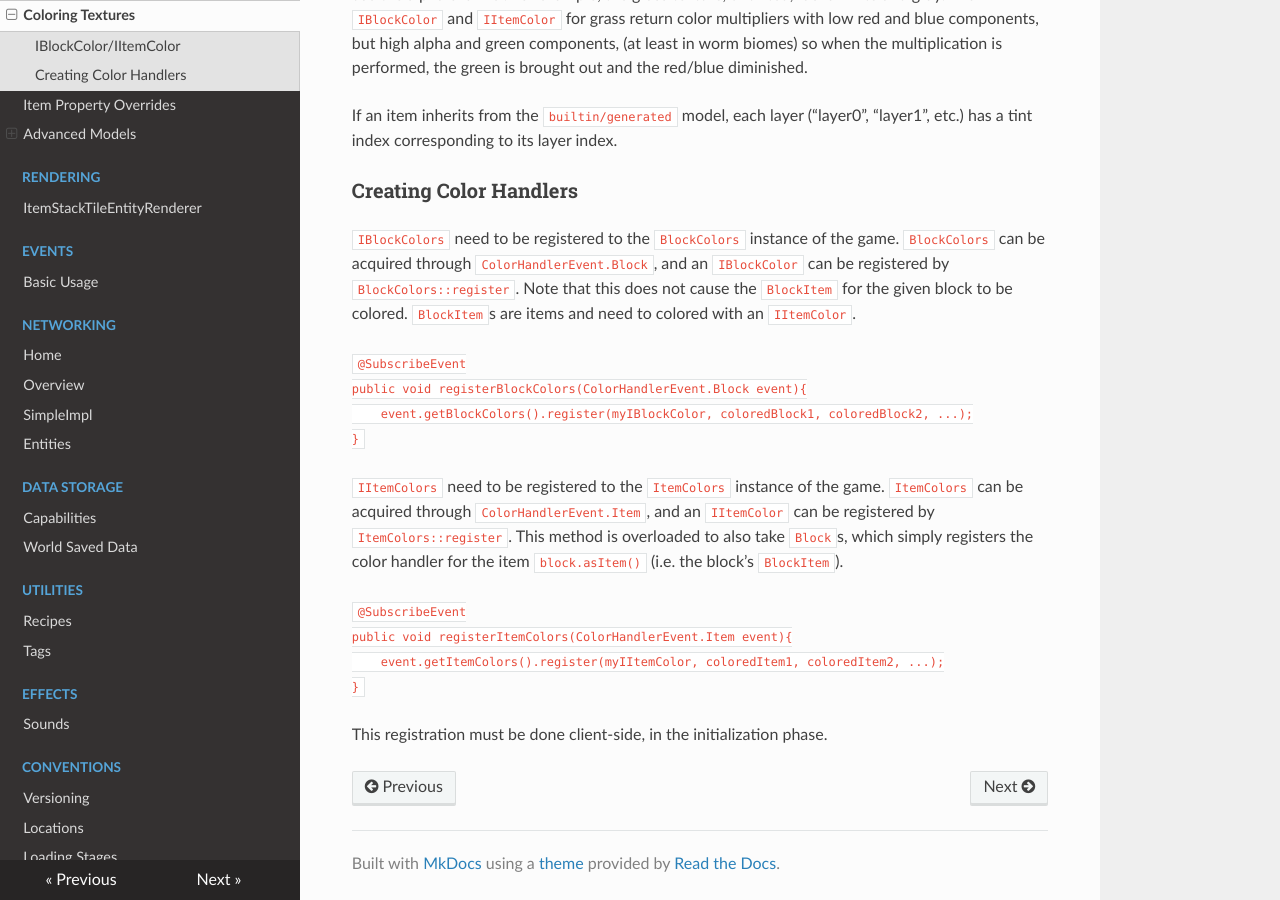
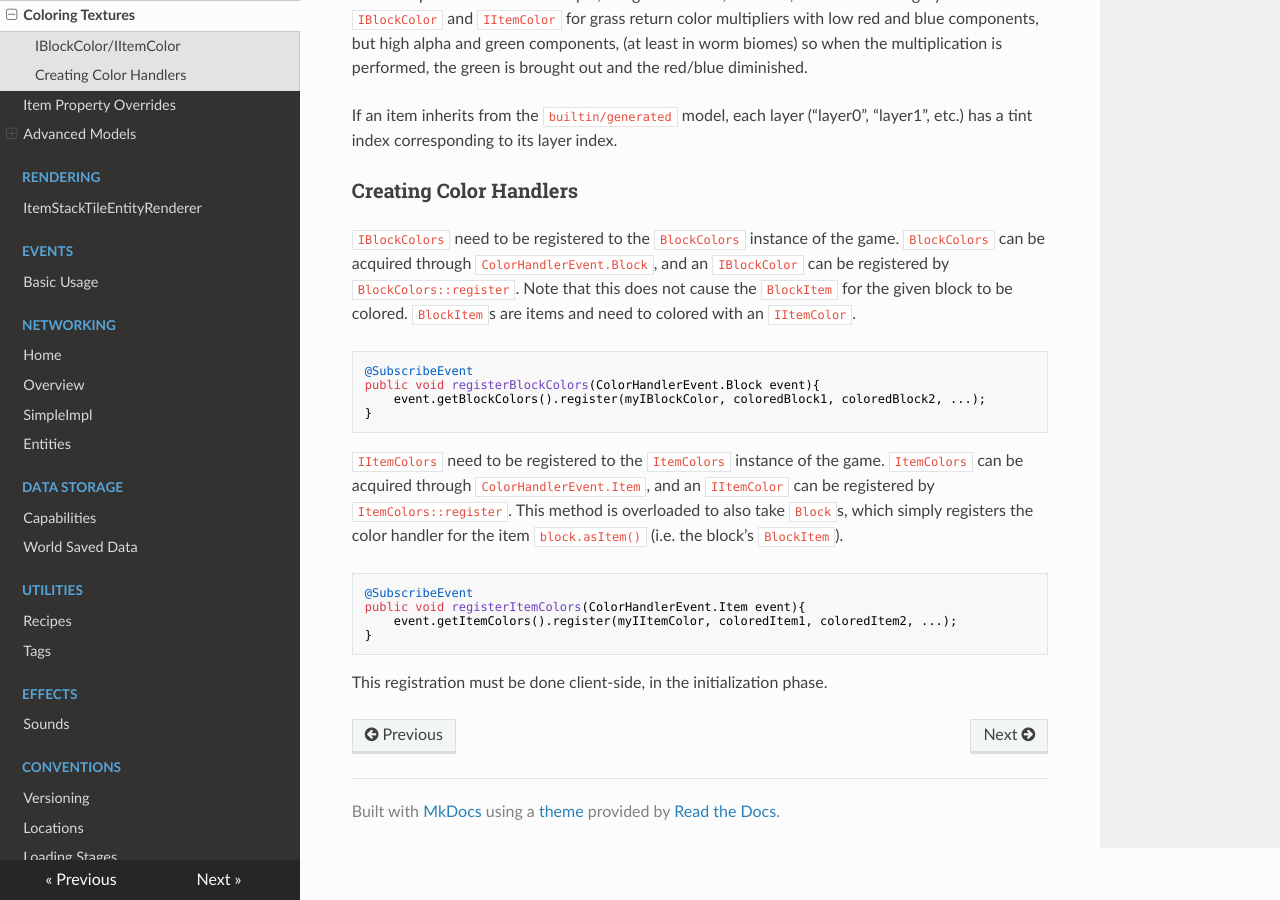
Before and after one commit to MinecraftForge/Documentation, an MkDocs documentation site: the page built from docs/models/color.md, in a window 1280 px wide and 900 px high, scrolled down 522 px. Built offline with MkDocs 1.6.1, drawn with Linux system fonts in a browser that asks for light colours; nearby versions of some CDN libraries.

Commit message:
fix formatting on example methods

````diff
--- a/docs/models/color.md
+++ b/docs/models/color.md
@@ -13,21 +13,21 @@ If an item inherits from the `builtin/generated` model, each layer ("layer0", "l
 
 `IBlockColors` need to be registered to the `BlockColors` instance of the game. `BlockColors` can be acquired through `ColorHandlerEvent.Block`, and an `IBlockColor` can be registered by `BlockColors::register`. Note that this does not cause the `BlockItem` for the given block to be colored. `BlockItem`s are items and need to colored with an `IItemColor`.
 
-`
+```java
 @SubscribeEvent
 public void registerBlockColors(ColorHandlerEvent.Block event){
     event.getBlockColors().register(myIBlockColor, coloredBlock1, coloredBlock2, ...);
 }
-`
+```
 
 `IItemColors` need to be registered to the `ItemColors` instance of the game. `ItemColors` can be acquired through `ColorHandlerEvent.Item`, and an `IItemColor` can be registered by `ItemColors::register`. This method is overloaded to also take `Block`s, which simply registers the color handler for the item `block.asItem()` (i.e. the block's `BlockItem`).
 
-`
+```java
 @SubscribeEvent
 public void registerItemColors(ColorHandlerEvent.Item event){
     event.getItemColors().register(myIItemColor, coloredItem1, coloredItem2, ...);
 }
-`
+```
 
 This registration must be done client-side, in the initialization phase.
 
````
